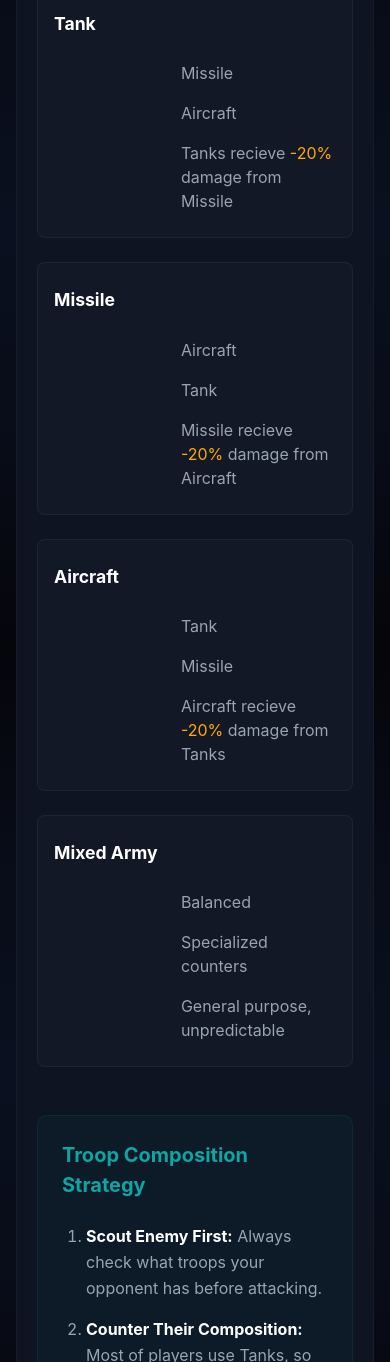
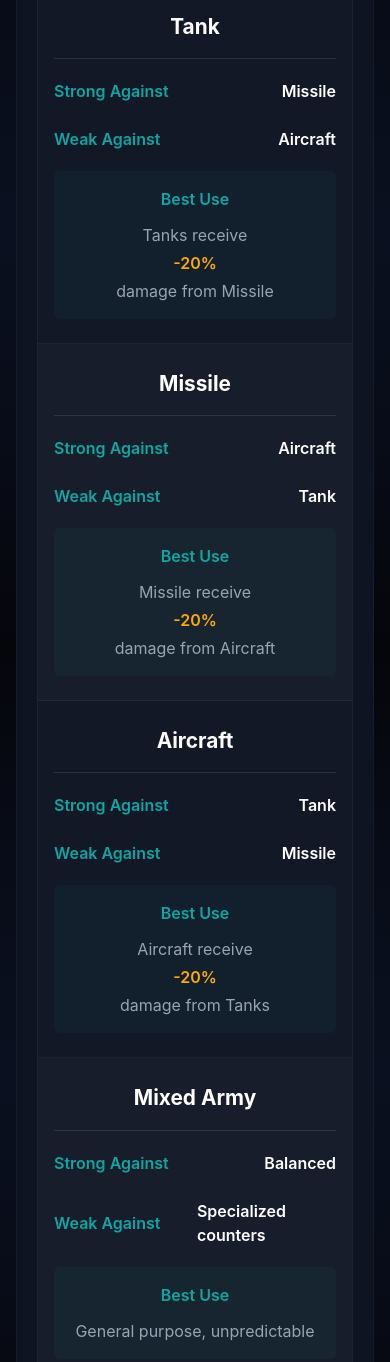
Before and after one commit to Blinquant/LastWar, a plain HTML site: page combat-guide.html in a window 390 px wide. Shown: the part 1040-2402 px from the top of the page. Drawn offline with Linux system fonts and the light colour scheme.

Commit message:
version4

```diff
--- a/combat-guide.html
+++ b/combat-guide.html
@@ -413,6 +413,7 @@ body{
       .footer-grid{ grid-template-columns: repeat(2,1fr); }
     }
 
+/* Responsive smartphone*/
 @media (max-width: 700px){
   .site-header {padding: 0rem 1rem;}
   .container { padding: 1rem;}
@@ -421,10 +422,13 @@ body{
   .footer-grid{ grid-template-columns: 1fr; }
   .strategy-section{ padding:1.25rem; }
   .guide-intro{ padding:1.25rem; }
+
   .troop-table {
     display: block;
-        overflow-x: auto;
-        -webkit-overflow-scrolling: touch;
+    width: 100%;
+    border: 1px solid rgba(255,255,255,0.05);
+    border-radius: 8px;
+    background: rgba(255,255,255,0.02);
   }
 
   .troop-table thead {
@@ -437,43 +441,87 @@ body{
 
   .troop-table tr {
     display: block;
-        margin-bottom: 1.5rem;
-        background: rgba(255,255,255,0.02);
-        border-radius: 8px;
-        border: 1px solid rgba(255,255,255,0.05);
-        padding: 1rem;
+    margin-bottom: 0;
+    border-bottom: 1px solid rgba(255,255,255,0.05);
+    padding: 1.5rem 1rem;
+    background: transparent;
+  }
+
+  .troop-table tr:last-child {
+    border-bottom: none;
   }
 
   .troop-table td {
-        display: block;
+    display: flex;
+    justify-content: space-between;
+    align-items: center;
     text-align: left;
     border: none;
-        padding: 0.5rem 0;
+    padding: 0.75rem 0;
     position: relative;
-        padding-left: 45%;
   }
 
   .troop-table td:before {
     content: attr(data-label);
-        position: absolute;
-        left: 0;
-        width: 40%;
-        padding-right: 10px;
     font-weight: 600;
     color: var(--accent);
     text-align: left;
+    min-width: 45%;
+    padding-right: 1rem;
   }
 
   .troop-table td:first-child {
+    display: block;
     font-weight: 700;
     color: #fff;
-        font-size: 1.1rem;
-        padding-left: 0;
+    font-size: 1.3rem;
+    text-align: center;
+    padding: 0 0 1rem 0;
     margin-bottom: 0.5rem;
+    border-bottom: 1px solid rgba(255,255,255,0.1);
+    justify-content: center;
   }
 
   .troop-table td:first-child:before {
     display: none;
+  }
+
+  /* Style spécifique pour la colonne "Best Use" */
+  .troop-table td[data-label="Best Use"] {
+    flex-direction: column;
+    align-items: flex-start;
+    text-align: left;
+    padding: 1rem;
+    background: rgba(14,165,163,0.05);
+    border-radius: 6px;
+    margin-top: 0.5rem;
+  }
+
+  .troop-table td[data-label="Best Use"]:before {
+    width: 100%;
+    text-align: center;
+    font-size: 1rem;
+    margin-bottom: 0.75rem;
+    padding-right: 0;
+    min-width: auto;
+  }
+
+  .troop-table td[data-label="Best Use"] .best-use-content {
+    width: 100%;
+    text-align: center;
+    line-height: 1.5;
+  }
+
+  .troop-table td[data-label="Best Use"] .best-use-content span {
+    display: block;
+    margin: 0.25rem 0;
+    font-weight: 600;
+  }
+
+  /* Style pour les autres colonnes */
+  .troop-table td:not(:first-child):not([data-label="Best Use"]) {
+    font-weight: 600;
+    color: #fff;
   }
 }
 
@@ -590,27 +638,43 @@ body{
   <tbody>
     <tr>
       <td><strong>Tank</strong></td>
-                  <td>Missile</td>
-                  <td>Aircraft</td>
-                  <td>Tanks recieve <span style="color: #ffaa00;">-20%</span> damage from Missile</td>
+      <td data-label="Strong Against">Missile</td>
+      <td data-label="Weak Against">Aircraft</td>
+      <td data-label="Best Use">
+        <div class="best-use-content">
+          Tanks receive <span style="color: #ffaa00;">-20%</span> damage from Missile
+        </div>
+      </td>
     </tr>
     <tr>
       <td><strong>Missile</strong></td>
-                  <td>Aircraft</td>
-                  <td>Tank</td>
-                  <td>Missile recieve <span style="color: #ffaa00;">-20%</span> damage from Aircraft</td>
+      <td data-label="Strong Against">Aircraft</td>
+      <td data-label="Weak Against">Tank</td>
+      <td data-label="Best Use">
+        <div class="best-use-content">
+          Missile receive <span style="color: #ffaa00;">-20%</span> damage from Aircraft
+        </div>
+      </td>
     </tr>
     <tr>
       <td><strong>Aircraft</strong></td>
-                  <td>Tank</td>
-                  <td>Missile</td>
-                  <td>Aircraft recieve <span style="color: #ffaa00;">-20%</span> damage from Tanks</td>
+      <td data-label="Strong Against">Tank</td>
+      <td data-label="Weak Against">Missile</td>
+      <td data-label="Best Use">
+        <div class="best-use-content">
+          Aircraft receive <span style="color: #ffaa00;">-20%</span> damage from Tanks
+        </div>
+      </td>
     </tr>
     <tr>
       <td><strong>Mixed Army</strong></td>
-                  <td>Balanced</td>
-                  <td>Specialized counters</td>
-                  <td>General purpose, unpredictable</td>
+      <td data-label="Strong Against">Balanced</td>
+      <td data-label="Weak Against">Specialized counters</td>
+      <td data-label="Best Use">
+        <div class="best-use-content">
+          General purpose, unpredictable
+        </div>
+      </td>
     </tr>
   </tbody>
 </table>
```
Lines whose indentation alone changed are shown as unchanged.
